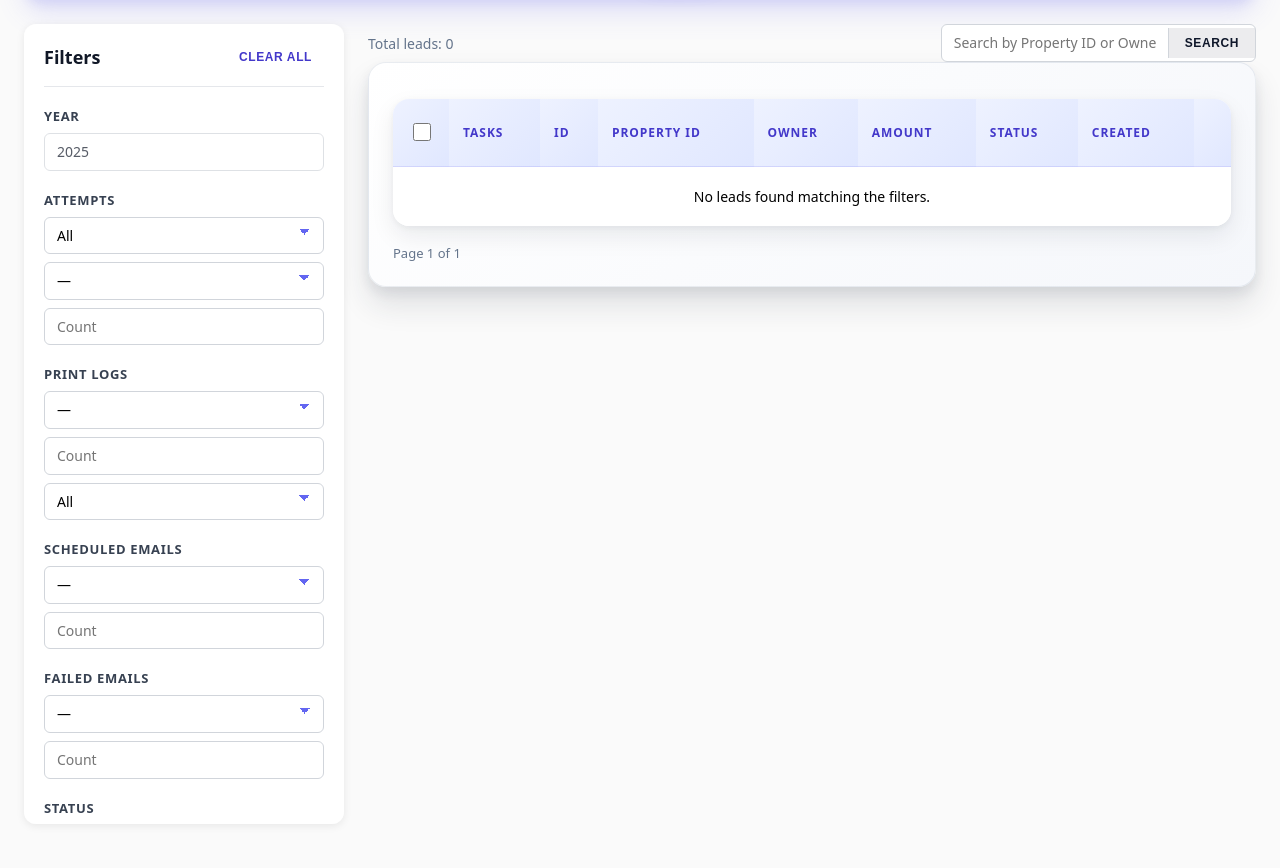
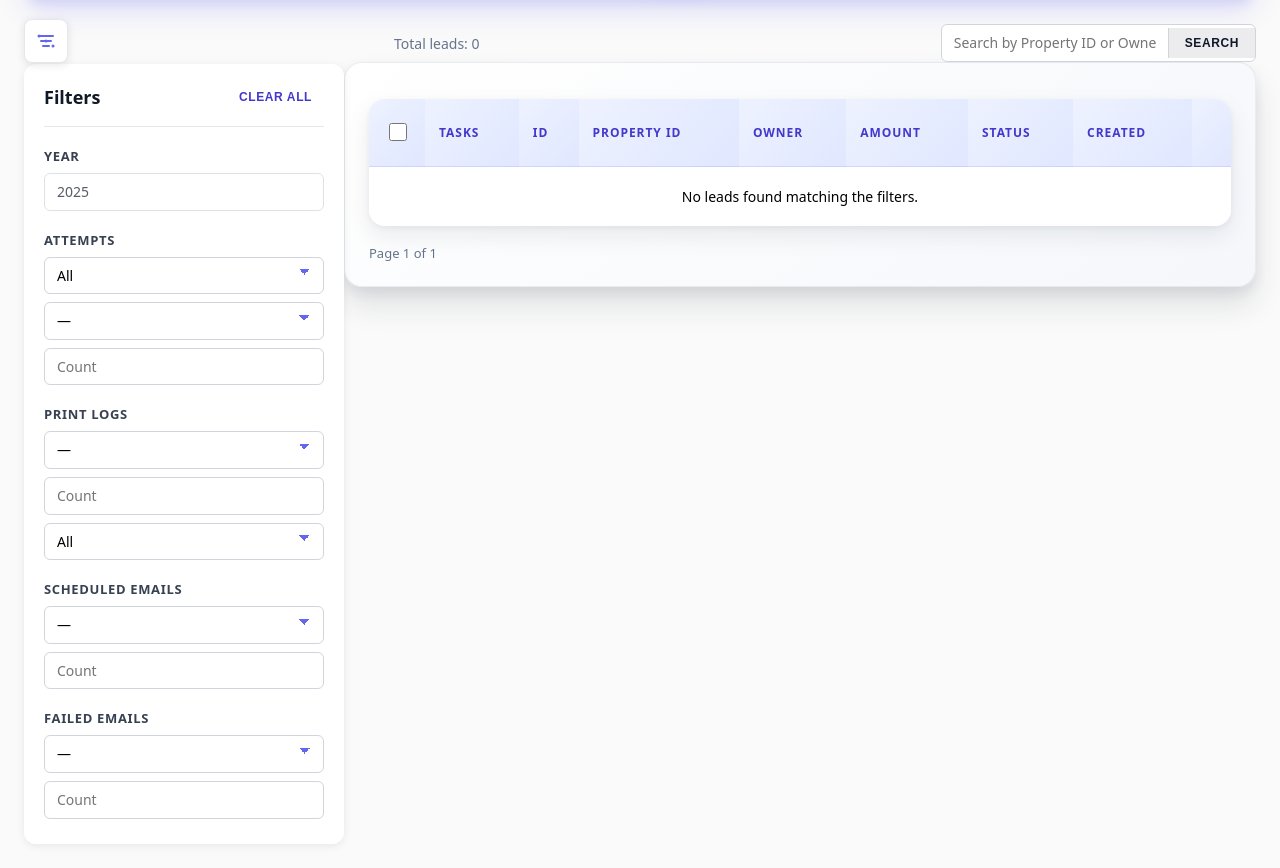
Before and after one commit to asahun/cdc-lead-management, a FastAPI app: page /leads in a window 1280 px wide. Shown: the part 115-983 px from the top of the page. Before the commit the page ends 928 px from the top, so only its background shows below. Run offline with FastAPI, Linux system fonts and the light colour scheme; data that the repository does not hold is empty.

Commit message:
added filter toggle

```diff
--- a/static/css/styles.css
+++ b/static/css/styles.css
@@ -179,8 +179,45 @@ body {
 
   .page-with-sidebar {
     display: flex;
-    gap: 24px;
     align-items: flex-start;
+    position: relative;
+  }
+
+  .filter-toggle-btn {
+    position: absolute;
+    left: 0;
+    top: -5px;
+    z-index: 101;
+    background: #fff;
+    border: 1px solid #e5e7eb;
+    border-radius: 8px;
+    width: 44px;
+    height: 44px;
+    display: flex;
+    align-items: center;
+    justify-content: center;
+    cursor: pointer;
+    box-shadow: 0 2px 8px rgba(0, 0, 0, 0.1);
+    transition: all 0.3s ease;
+    color: #6366f1;
+  }
+
+  .filter-toggle-btn:hover {
+    background: #f9fafb;
+    box-shadow: 0 4px 12px rgba(0, 0, 0, 0.15);
+    transform: scale(1.05);
+  }
+
+  .filter-toggle-btn:active {
+    transform: scale(0.95);
+  }
+
+  .filter-icon {
+    transition: transform 0.3s ease;
+  }
+
+  .filter-toggle-btn.collapsed .filter-icon {
+    transform: rotate(180deg);
   }
 
   .filters-sidebar {
@@ -191,8 +228,24 @@ body {
     box-shadow: 0 2px 8px rgba(0, 0, 0, 0.08);
     position: sticky;
     top: 20px;
-    max-height: calc(100vh - 40px);
+    margin-top: 40px;
+    max-height: calc(100vh - 60px);
     overflow-y: auto;
+    transition: all 0.3s ease;
+    transform: translateX(0);
+    opacity: 1;
+    visibility: visible;
+  }
+
+  .filters-sidebar.collapsed {
+    flex: 0 0 0;
+    width: 0;
+    padding: 0;
+    margin: 0;
+    opacity: 0;
+    visibility: hidden;
+    transform: translateX(-100%);
+    overflow: hidden;
   }
 
   .filters-header {
@@ -302,7 +356,7 @@ body {
   }
 
   .page-header .page-subtitle {
-    margin: 0;
+    margin: 0 0 0 50px;
     color: #64748b;
     font-size: 14px;
   }
--- a/templates/leads.html
+++ b/templates/leads.html
@@ -3,7 +3,15 @@
 {% block content %}
 
 <div class="page-with-sidebar">
-  <aside class="filters-sidebar">
+  <button type="button" id="filter-toggle" class="filter-toggle-btn" aria-label="Toggle filters" title="Toggle filters">
+    <svg class="filter-icon" width="20" height="20" viewBox="0 0 20 20" fill="none" xmlns="http://www.w3.org/2000/svg">
+      <path d="M3 5h14M5 10h10M7 15h6" stroke="currentColor" stroke-width="2" stroke-linecap="round"/>
+      <circle cx="3" cy="5" r="1.5" fill="currentColor"/>
+      <circle cx="10" cy="10" r="1.5" fill="currentColor"/>
+      <circle cx="17" cy="15" r="1.5" fill="currentColor"/>
+    </svg>
+  </button>
+  <aside class="filters-sidebar" id="filters-sidebar">
     <div class="filters-header">
       <h2>Filters</h2>
       <button type="button" class="btn btn-ghost btn-sm" id="clear-filters">Clear All</button>
@@ -292,6 +300,7 @@
 
 <script src="/static/js/leads_filters.js?v=20241203"></script>
 <script src="/static/js/leads_filters_persistence.js?v=20241203"></script>
+<script src="/static/js/filter_toggle.js?v=20241203" defer></script>
 <link rel="stylesheet" href="/static/css/task_indicator.css">
 <script src="/static/js/task_indicator.js?v=20241203" defer></script>
 <script src="/static/js/leads_state.js?v=20241128"></script>
```
Also changed, not shown: other parts of static/css/styles.css (+52 -0 lines), static/js/filter_toggle.js (added, +75 -0 lines).
